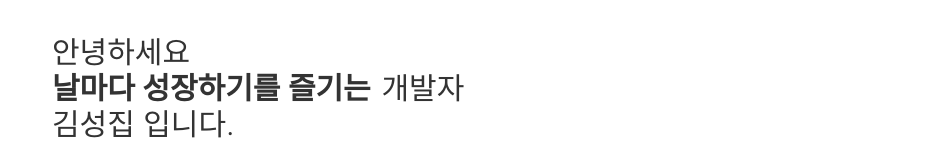
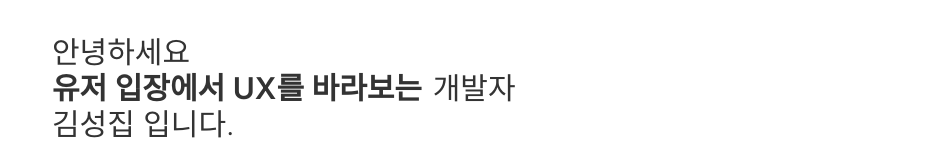
Before and after one commit to JibJiby/let-me-introduce, a Next.js app: page / in a window 1280 px wide. Shown: the part 312-472 px from the top of the page, without its empty margins (332-1280 px from the left). Built offline with nearby package versions, Linux system fonts and the light colour scheme.

Commit message:
chore: main 문구 변경

```diff
--- a/src/pages/index.tsx
+++ b/src/pages/index.tsx
@@ -51,7 +51,9 @@ export default function Home() {
                 className="inline-block text-3xl font-semibold break-keep text-type-animation"
                 sequence={[
                   1500,
-                  'UX 지향적인',
+                  '제품 중심으로 사고하는',
+                  2500,
+                  '유저 입장에서 UX를 바라보는',
                   2500,
                   '날마다 성장하기를 즐기는',
                   2500,
```
